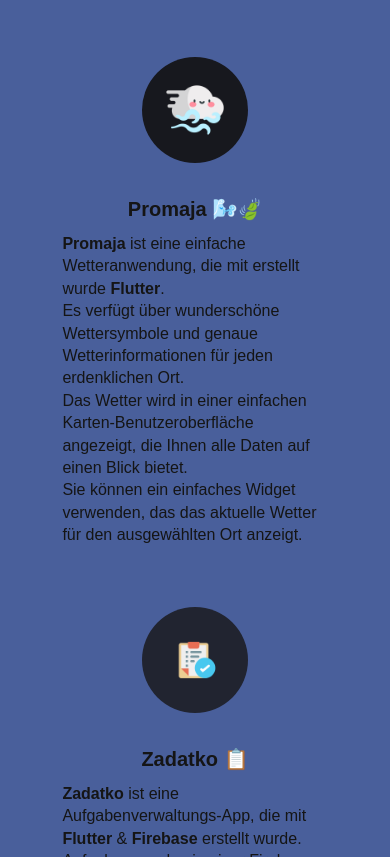
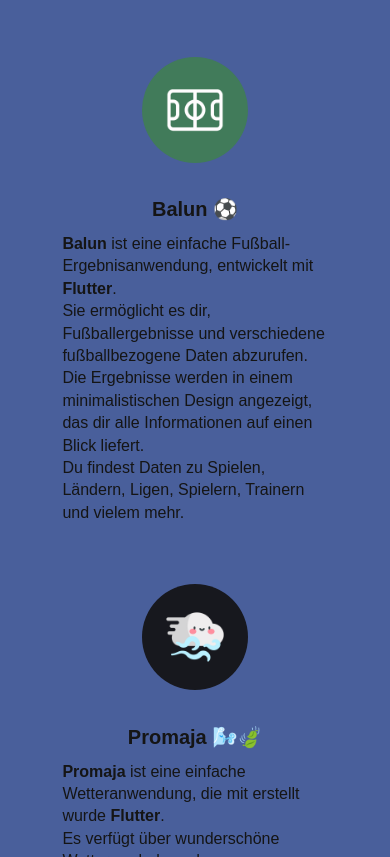
Before and after one commit to jokilic/project-cv, a website: page de.html in a window 390 px wide. Shown: the part 2028-2885 px from the top of the page. Drawn offline with Linux system fonts and the light colour scheme.

Commit message:
Add Balun with styling updates

```diff
--- a/css/style.css
+++ b/css/style.css
@@ -279,6 +279,7 @@
 }
 
 .moderni-alias,
+.balun,
 .promaja,
 .zadatko,
 .kuharko,
@@ -294,6 +295,7 @@
 }
 
 .moderni-alias__content--title,
+.balun__content--title,
 .promaja__content--title,
 .zadatko__content--title,
 .kuharko__content--title,
@@ -309,6 +311,7 @@
 @media (max-width: 550px) {
 
     .moderni-alias__content--title,
+    .balun__content--title,
     .promaja__content--title,
     .zadatko__content--title,
     .kuharko__content--title,
@@ -326,6 +329,7 @@
 @media (max-width: 550px) {
 
     .moderni-alias,
+    .balun,
     .promaja,
     .zadatko,
     .kuharko,
@@ -339,21 +343,21 @@
     }
 }
 
-.promaja,
-.kuharko,
-.zelim-posao,
-.veseli-baloni,
-.purrfact {
+.balun,
+.zadatko,
+.moj-mali-dnevnik,
+.sunny,
+.piju-piju {
     flex-direction: row-reverse
 }
 
 @media (max-width: 550px) {
 
-    .promaja,
-    .kuharko,
-    .zelim-posao,
-    .veseli-baloni,
-    .purrfact {
+    .balun,
+    .zadatko,
+    .moj-mali-dnevnik,
+    .sunny,
+    .piju-piju {
         flex-direction: column
     }
 }
@@ -651,10 +655,11 @@
 .communication__icon,
 .music__icon,
 .moderni-alias__icon,
-.zadatko__icon,
-.moj-mali-dnevnik__icon,
-.sunny__icon,
-.piju-piju__icon {
+.promaja__icon,
+.kuharko__icon,
+.zelim-posao__icon,
+.veseli-baloni__icon,
+.purrfact__icon {
     margin-right: 2.6rem
 }
 
@@ -663,21 +668,22 @@
     .communication__icon,
     .music__icon,
     .moderni-alias__icon,
-    .zadatko__icon,
-    .moj-mali-dnevnik__icon,
-    .sunny__icon,
-    .piju-piju__icon {
+    .promaja__icon,
+    .kuharko__icon,
+    .zelim-posao__icon,
+    .veseli-baloni__icon,
+    .purrfact__icon {
         margin-right: 0
     }
 }
 
 .development__icon,
 .design__icon,
-.promaja__icon,
-.kuharko__icon,
-.zelim-posao__icon,
-.veseli-baloni__icon,
-.purrfact__icon {
+.balun__icon,
+.zadatko__icon,
+.moj-mali-dnevnik__icon,
+.sunny__icon,
+.piju-piju__icon {
     margin-left: 2.6rem
 }
 
@@ -685,11 +691,11 @@
 
     .development__icon,
     .design__icon,
-    .promaja__icon,
-    .kuharko__icon,
-    .zelim-posao__icon,
-    .veseli-baloni__icon,
-    .purrfact__icon {
+    .balun__icon,
+    .zadatko__icon,
+    .moj-mali-dnevnik__icon,
+    .sunny__icon,
+    .piju-piju__icon {
         margin-left: 0
     }
 }
--- a/de.html
+++ b/de.html
@@ -80,6 +80,19 @@
                     ein einfaches Spiel aus <strong>Flutter</strong>.<br>Es enthält umfangreiche
                     <strong>kroatische</strong> und <strong>englische</strong> Wörterbücher, die für das Spiel verwendet
                     werden.<br>Das Spiel ist einfach, leicht (6,5 MB) und verwendet keine Berechtigungen.
+                </div>
+            </div>
+            <div class="balun"><a href="https://play.google.com/store/apps/details?id=com.josipkilic.balun"
+                    rel="noreferrer nofollow" target="_blank"><img src="img/balun.png" alt="balun"
+                        class="balun__icon"></a>
+                <div class="balun__content">
+                    <h4 class="balun__content--title">Balun ⚽️</h4><strong>Balun</strong> ist eine einfache
+                    Fußball-Ergebnisanwendung, entwickelt mit <strong>Flutter</strong>.<br>Sie ermöglicht es dir,
+                    Fußballergebnisse und verschiedene fußballbezogene Daten abzurufen.<br>Die Ergebnisse werden in
+                    einem
+                    minimalistischen Design angezeigt, das dir alle Informationen auf einen Blick liefert.<br>Du findest
+                    Daten zu Spielen, Ländern, Ligen, Spielern, Trainern und vielem mehr.
+
                 </div>
             </div>
             <div class="promaja"><a href="https://play.google.com/store/apps/details?id=com.josipkilic.promaja"
```
Also changed, not shown: index.html (+10 -0 lines), img/balun.png (added).
